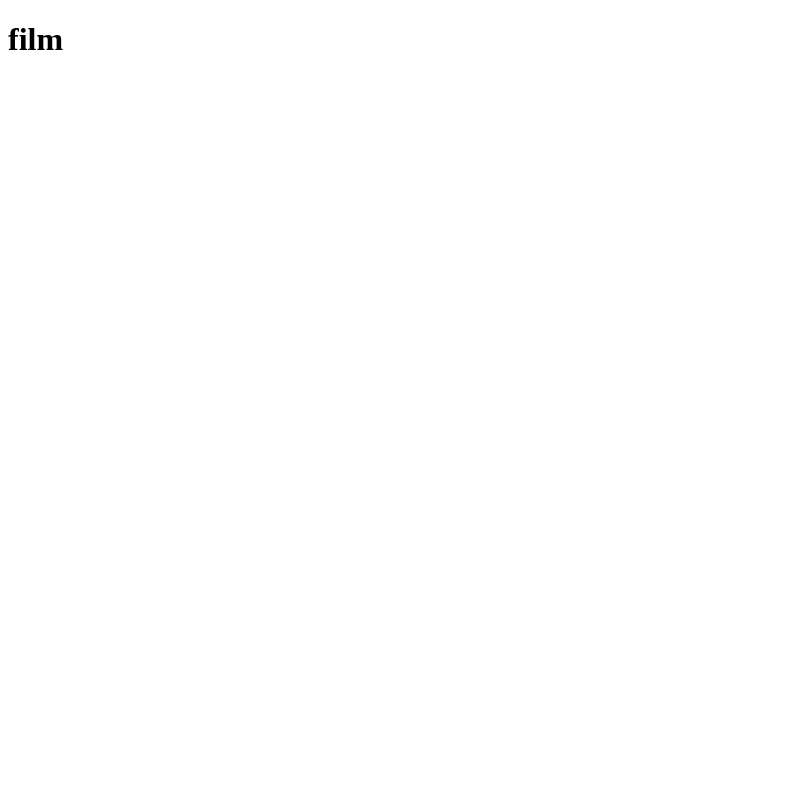
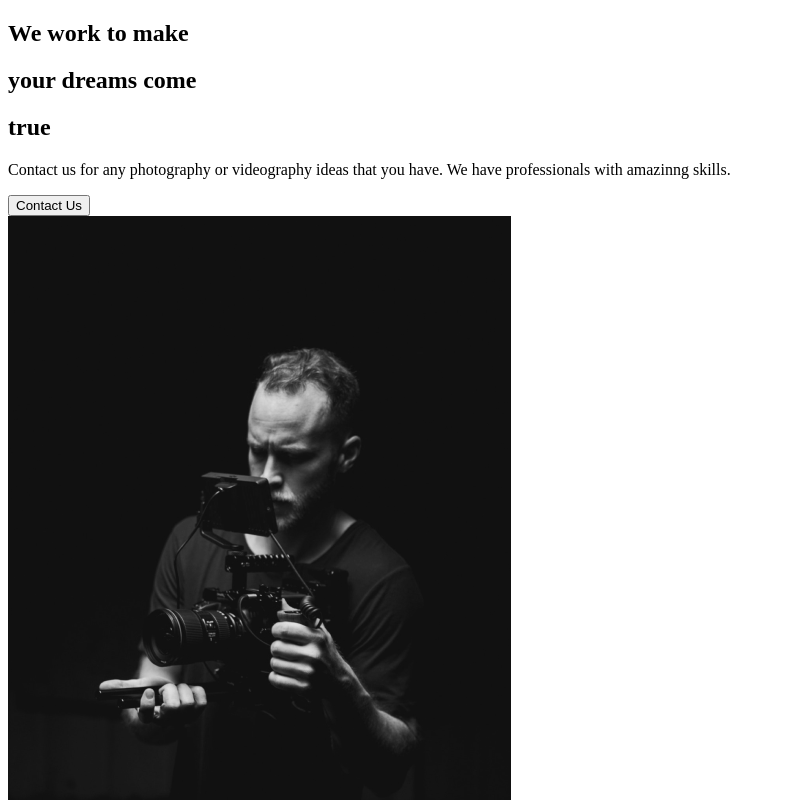
Before and after one commit to galica9999/capture, a React (Create React App) app: page / in a window 1280 px wide. Shown: the top 800 px of the page, without its empty margins (0-785 px from the left). Built offline with nearby package versions, Linux system fonts and the light colour scheme.

Commit message:
Created about section

```diff
--- a/src/App.js
+++ b/src/App.js
@@ -1,9 +1,10 @@
 import React from "react";
+import AboutUs from "./pages/AboutUs";
 
 function App() {
     return (
         <div className="App">
-            <h1>film</h1>
+            <AboutUs />
         </div>
     );
 }
--- /dev/null
+++ b/src/components/AboutSection.js
@@ -0,0 +1,34 @@
+import React from "react";
+import home1 from "../img/home1.png";
+
+const AboutSection = () => {
+    return (
+        <div>
+            <div className="description">
+                <div className="title">
+                    <div className="hide">
+                        <h2>We work to make</h2>
+                    </div>
+                    <div className="hide">
+                        <h2>
+                            your <span>dreams</span> come
+                        </h2>
+                    </div>
+                    <div className="hide">
+                        <h2>true</h2>
+                    </div>
+                </div>
+                <p>
+                    Contact us for any photography or videography ideas that you
+                    have. We have professionals with amazinng skills.
+                </p>
+                <button>Contact Us</button>
+            </div>
+            <div className="image">
+                <img src={home1} alt="guy with camera" />
+            </div>
+        </div>
+    );
+};
+
+export default AboutSection;
--- /dev/null
+++ b/src/pages/AboutUs.js
@@ -0,0 +1,8 @@
+import React from "react";
+import AboutSection from "../components/AboutSection";
+
+const AboutUs = () => {
+    return <AboutSection />;
+};
+
+export default AboutUs;
```
